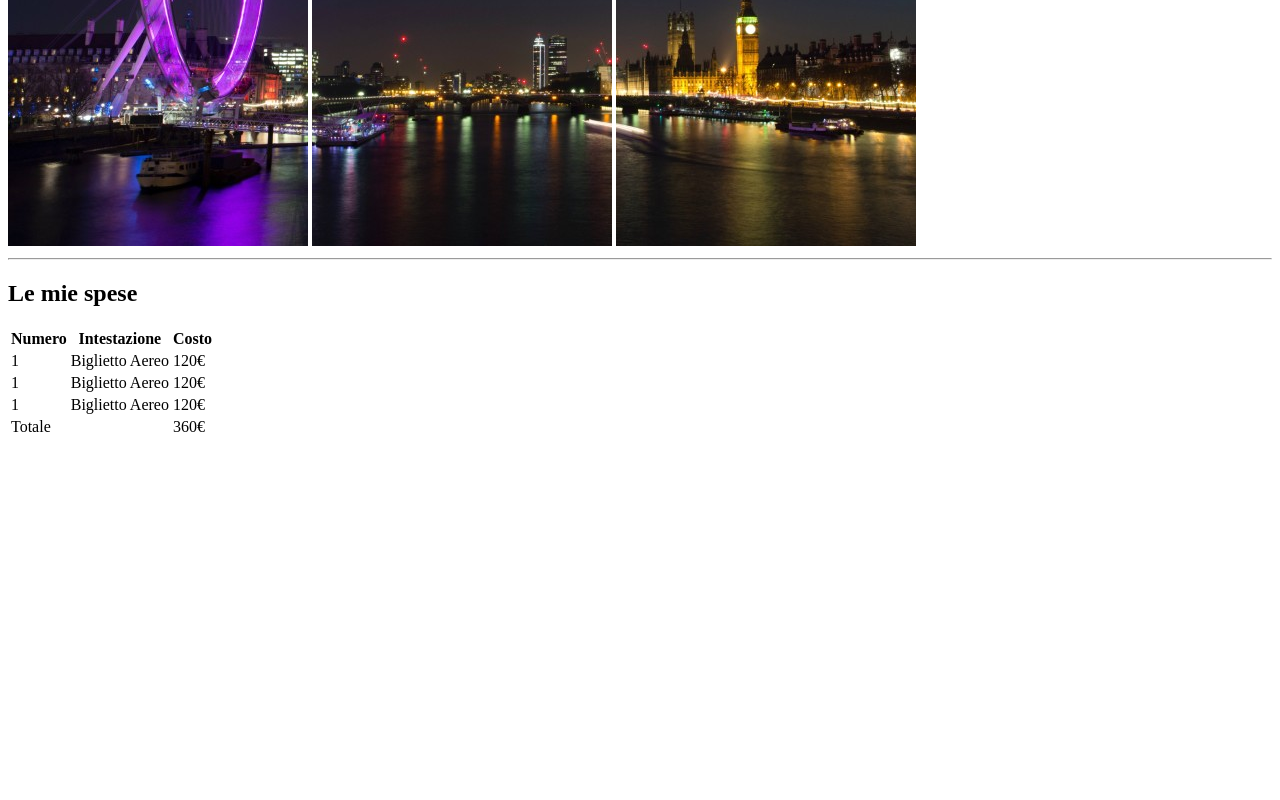
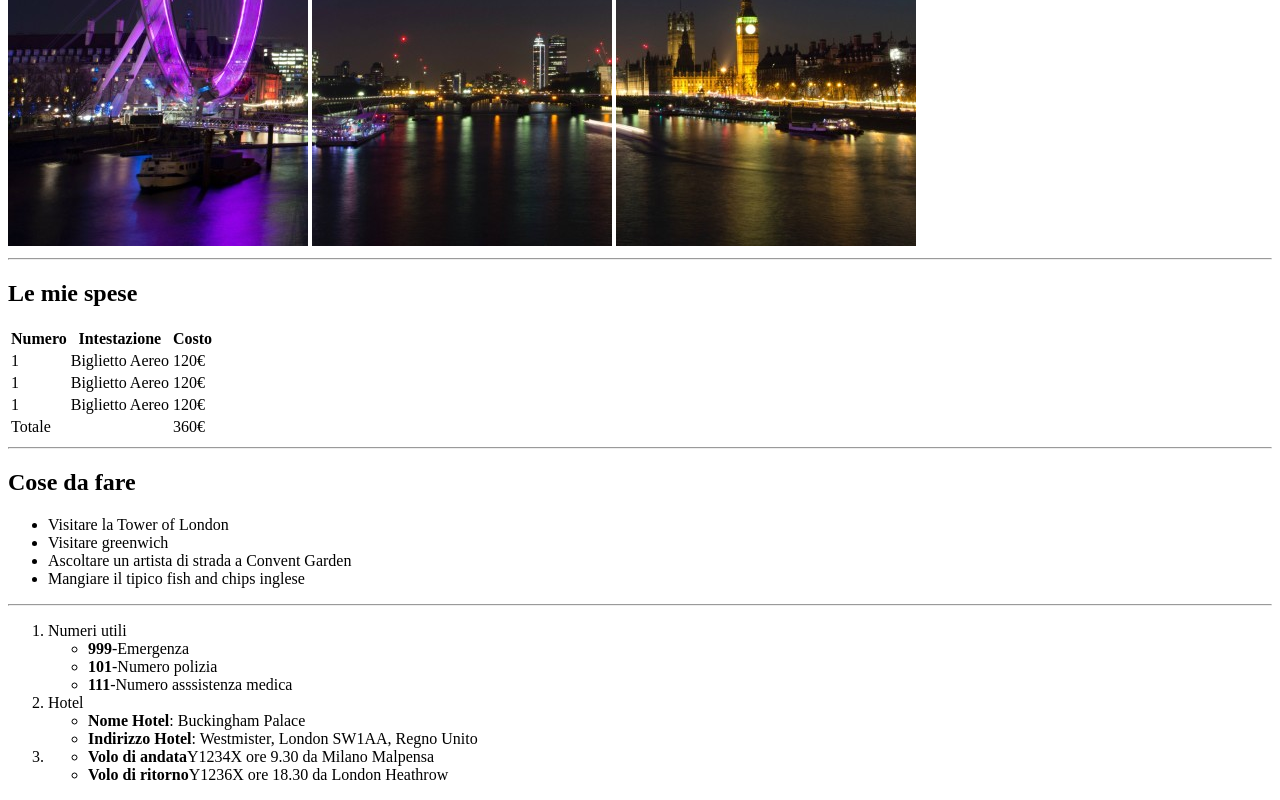
Before and after one commit to daniele-aceti/html-london-trip, a plain HTML site: page html-london-trip/index.html in a window 1280 px wide. Shown: the part 434-1234 px from the top of the page. Before the commit the page ends 881 px from the top, so only its background shows below. Drawn offline with Linux system fonts and the light colour scheme.

Commit message:
feat: inserimento due liste

```diff
--- a/html-london-trip/index.html
+++ b/html-london-trip/index.html
@@ -53,12 +53,57 @@
                     <td></td>
                     <td colspan="2">360€</td>
                 </tr>
+            </tfoot>
+        </tbody>
+        </table>
             <!--fine tabella-->
 
-            </tfoot>
-        </tbody>
+        <hr>
 
-        </table>
+        <!--inizio lista cose da fare-->
+        <h2>Cose da fare</h2>
+        <ul>
+            <li>Visitare la Tower of London</li>
+            <li>Visitare greenwich</li>
+            <li>Ascoltare un artista di strada a Convent Garden</li>
+            <li>Mangiare il tipico fish and chips inglese</li>
+        </ul>
+        <hr>
+
+        <!--inizio lista info-->
+        <ol>
+            <!--punto uno-->
+            <li>
+                Numeri utili
+                <ul>
+                    <li><strong>999</strong>-Emergenza</li>
+                    <li><strong>101</strong>-Numero polizia</li>
+                    <li><strong>111</strong>-Numero asssistenza medica</li>
+                </ul>
+            </li>
+
+            <!--punto due-->
+
+            <li>
+                Hotel
+                <ul>
+                    <li><strong>Nome Hotel</strong>: Buckingham Palace</li>
+                    <li><strong>Indirizzo Hotel</strong>: Westmister, London SW1AA, Regno Unito</li>
+                </ul>
+            </li>
+
+            <!--punto tre-->
+
+            <li>
+                <ul>
+                    <li><strong>Volo di andata</strong>Y1234X ore 9.30 da Milano Malpensa</li>
+                    <li><strong>Volo di ritorno</strong>Y1236X ore 18.30 da London Heathrow</li>
+                </ul>
+            </li>
+        </ol>
+       <!--fine lista-->
+
+
 
     </main>
 
```
